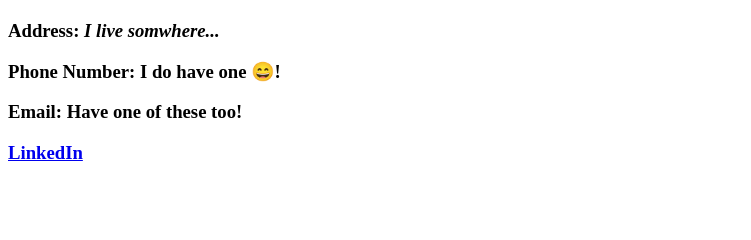
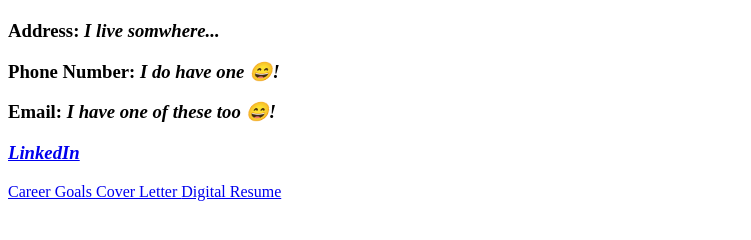
Before and after one commit to VOID1793/Portfolio_Website, a plain HTML site: page resume.html in a window 1280 px wide. Shown: the part 60-300 px from the top of the page, without its empty margins (0-751 px from the left). Drawn offline with Linux system fonts and the light colour scheme.

Commit message:
Auto redirection and navbar

```diff
--- a/resume.html
+++ b/resume.html
@@ -13,12 +13,22 @@
     <header>
         <h1> <strong>Tyler J. Sell:</strong> <em>Technology Enthusiast & Professional</em> </h1>
         <h3> Address: <em>I live somwhere... </em></h3>
-        <h3> Phone Number: I do have one 😄! </h3>
-        <h3> Email: Have one of these too! </h3>
+        <h3> Phone Number: <em>I do have one 😄! </em></h3>
+        <h3> Email: <em>I have one of these too 😄! </em></h3>
 
-        <h3> <a href="https://www.linkedin.com/in/sellnet "> LinkedIn <a/> </h3>
+        <h3> <a href="https://www.linkedin.com/in/sellnet "> <em>LinkedIn </em><a/></h3>
+    </header>
 
-    </header>
+    <div>
+        <nav id="menu_items">
+
+            <a href="career-goals.html"> Career Goals </a>
+            <a href="cover-letter.html"> Cover Letter </a>
+            <a href="resume.html"> Digital Resume</a>
+
+
+        </nav>
+    </div>
 
 
 
@@ -28,7 +38,5 @@
 
 
 
-
-
-
+    <script> scr="./scripts/main.js"</script>
 </body>
```
Also changed, not shown: index.html (+4 -8 lines).
